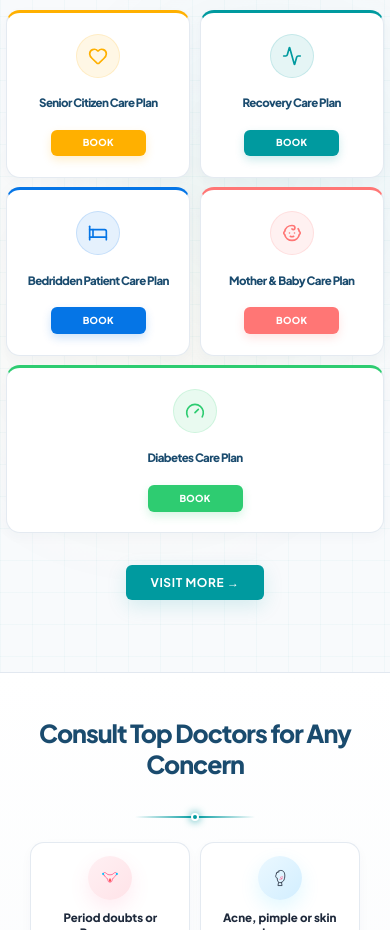
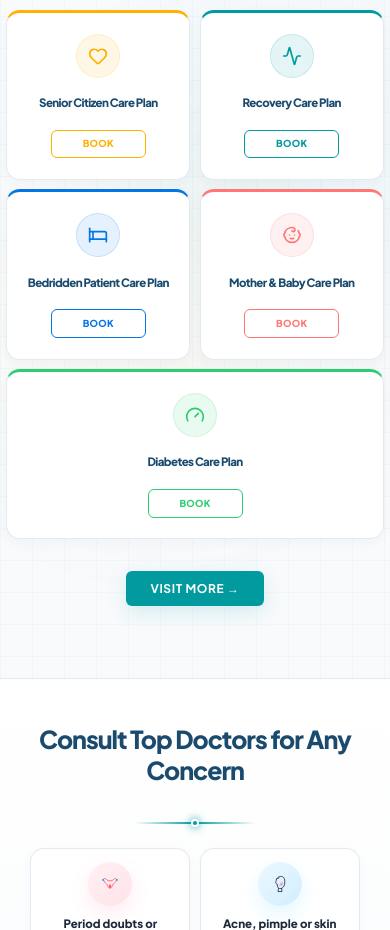
Before and after one commit to CFS-TECH/Suraksha-Lifecare, a React app in the folder frontend/: page / in a window 390 px wide. Shown: the part 2100-3030 px from the top of the page. Built offline with nearby package versions, Linux system fonts and the light colour scheme; no server answers; the HTML template or start-up script is replaced by a standard one.

Commit message:
Update mobile care plan buttons to elegant outline style to prevent visual conflict with bottom CTA button

```diff
--- a/frontend/src/components/PlansCarousel/PlansCarousel.module.css
+++ b/frontend/src/components/PlansCarousel/PlansCarousel.module.css
@@ -515,17 +515,22 @@
     display: flex !important;
     align-items: center !important;
     justify-content: center !important;
-    background-color: var(--plan-theme-color) !important;
-    color: #ffffff !important;
-    border: none !important;
+    background-color: transparent !important;
+    color: var(--plan-theme-color) !important;
+    border: 1.5px solid var(--plan-theme-color) !important;
     padding: 0.35rem 0 !important;
     border-radius: 6px !important;
     font-weight: 800 !important;
     font-size: 0.6rem !important;
     text-transform: uppercase !important;
     letter-spacing: 0.05em !important;
-    box-shadow: 0 4px 10px color-mix(in srgb, var(--plan-theme-color) 20%, transparent) !important;
     transition: all 0.2s ease;
+  }
+  .card:hover .cardFooterBtn {
+    background-color: transparent !important;
+    color: var(--plan-theme-color) !important;
+    border-color: var(--plan-theme-color) !important;
+    box-shadow: none !important;
   }
   .viewAllBtn {
     width: 90%;
@@ -615,16 +620,22 @@
     display: flex !important;
     align-items: center !important;
     justify-content: center !important;
-    background-color: var(--plan-theme-color) !important;
-    color: #ffffff !important;
-    border: none !important;
+    background-color: transparent !important;
+    color: var(--plan-theme-color) !important;
+    border: 1.5px solid var(--plan-theme-color) !important;
     padding: 0.35rem 0 !important;
     border-radius: 6px !important;
     font-weight: 800 !important;
     font-size: 0.6rem !important;
     text-transform: uppercase !important;
     letter-spacing: 0.03em !important;
-    box-shadow: 0 4px 10px color-mix(in srgb, var(--plan-theme-color) 20%, transparent) !important;
+    transition: all 0.2s ease;
+  }
+  .card:hover .cardFooterBtn {
+    background-color: transparent !important;
+    color: var(--plan-theme-color) !important;
+    border-color: var(--plan-theme-color) !important;
+    box-shadow: none !important;
   }
   .carouselContainer {
     grid-template-columns: repeat(2, 1fr) !important;
```
